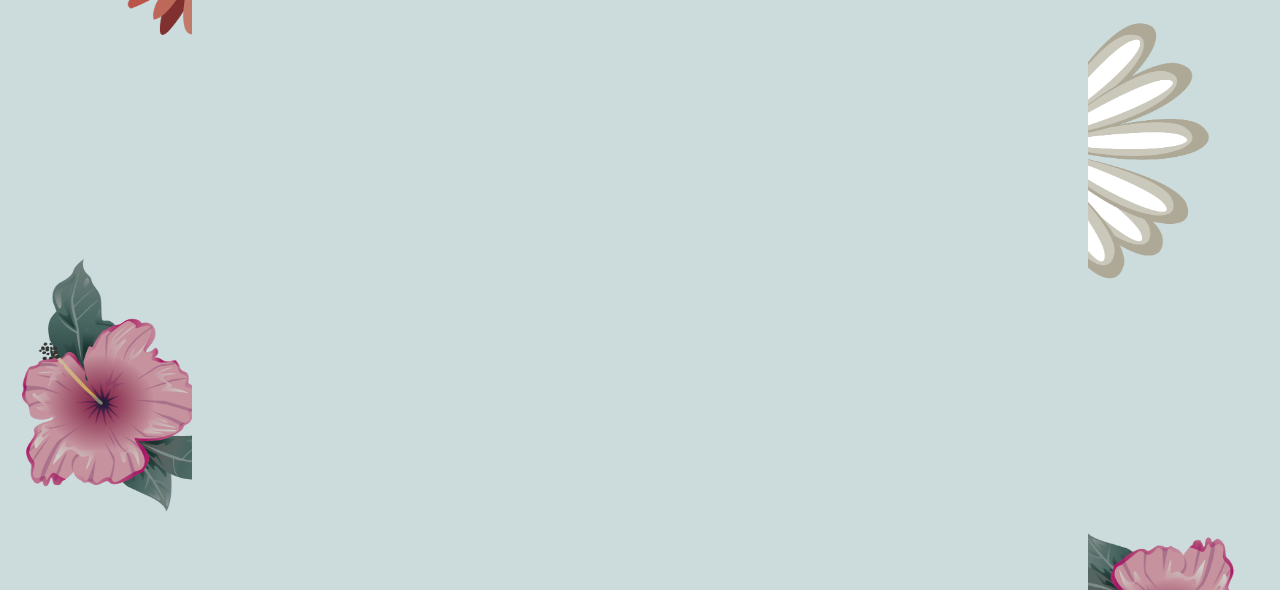
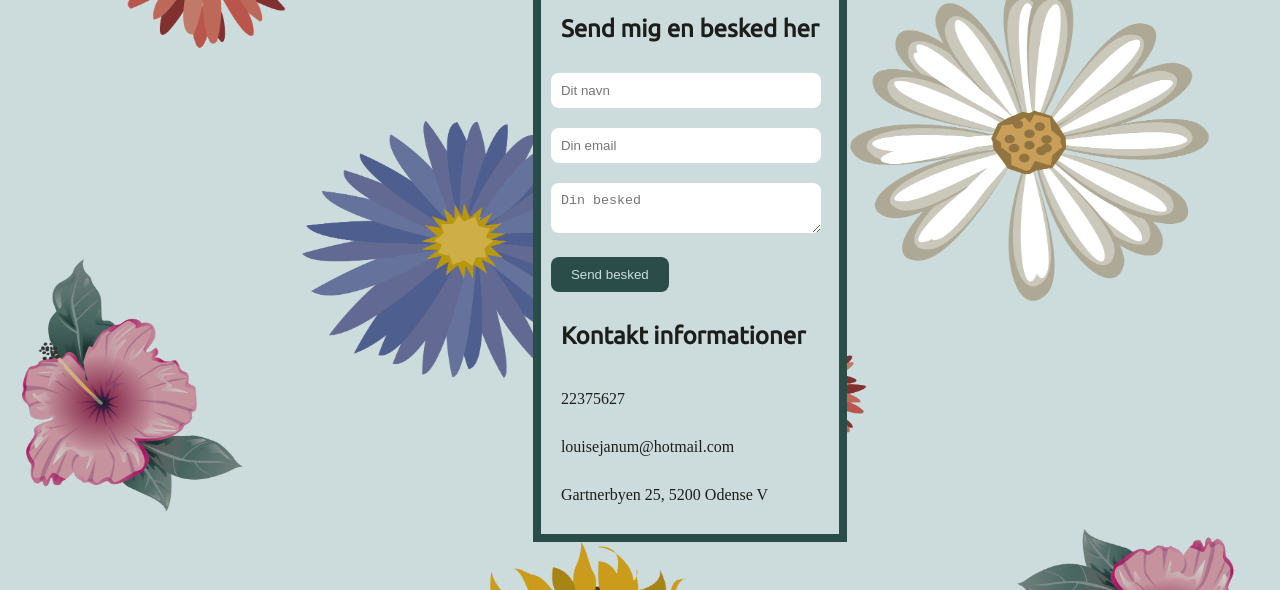
Before and after one commit to Loulyb/Praesentationsportfoejle, a plain HTML site: page kontakt.html in a window 1280 px wide. Shown: the part 277-867 px from the top of the page. Drawn offline with Linux system fonts and the light colour scheme.

Commit message:
ændringer

```diff
--- a/kontakt.html
+++ b/kontakt.html
@@ -31,9 +31,39 @@
         </nav>
     </header>
 
-    <div class="wrapper">
+    <div class="wrapper-kontakt">
         <main class="item4">
 
+            <section class="kontakt">
+                <div class="kontakt-box">
+
+                    <div class="kontakt-wrapper">
+                         <h2>Kontakt mig</h2>
+                         <div class="kontaktform">
+                            <h3>Send mig en besked her</h3>
+                            <form>
+                                <div class="formular">
+                                    <input type="text" name="name" placeholder="Dit navn">
+                                </div>
+                                <div class="formular">
+                                    <input type="email" name="email" placeholder="Din email">
+                                </div>
+                                <div class="formular">
+                                    <textarea name="massage" placeholder="Din besked"></textarea>
+                                </div>
+                                <button type="submit">Send besked</button>
+                            </form>
+                        </div>
+                        <div class="kontaktinfo">
+                            <h3>Kontakt informationer</h3>
+                            <p>22375627</p>
+                            <p>louisejanum@hotmail.com</p>
+                            <p>Gartnerbyen 25, 5200 Odense V</p>
+                        </div>
+                    </div>
+                </div>
+
+            </section>
 
         </main>
     </div>
--- a/style.css
+++ b/style.css
@@ -1,11 +1,11 @@
 /* mobil versionen*/
 
-*{
+* {
     margin: 0;
     padding: 0;
 }
 
-body{
+body {
     background-color: #CCDCDC;
     display: flex;
     flex-direction: column;
@@ -16,16 +16,27 @@ body{
     background-size: 100% 100%;
 }
 
-.wrapper{
-    margin: 0 auto ;
+/* Wrapper - giver en baggrundsfarve til teksten */
+
+.wrapper {
+    margin: 0 auto;
     width: 80%;
     background-color: #CCDCDC;
-    padding-top: 100px;
 }
 
-/* navigations bar */
+.portføjle, .grid{
+    margin-top: 100px;
+}
 
-.header{
+.wrapper-kontakt{
+    margin-top: 100px;
+    margin-bottom: 30px;
+    width: 100%;
+}
+
+/* navigationsbar og logo */
+
+.header {
     width: 100%;
     height: 100px;
     display: flex;
@@ -36,35 +47,35 @@ body{
     z-index: 999;
 }
 
-.logo{
+.logo {
     width: fit-content;
     height: 100%;
     padding-left: 20px;
     display: flex;
 }
 
-.logo img{
+.logo img {
     height: 90px;
     align-self: center;
 }
 
-.menu{
+.menu {
     width: fit-content;
     height: 100%;
-    padding-right:20px;
+    padding-right: 20px;
 }
 
-.menu ul{
+.menu ul {
     list-style: none;
 }
 
-.menu ul li{
+.menu ul li {
     display: inline;
     float: left;
     margin-right: 20px;
 }
 
-.menu ul li a{
+.menu ul li a {
     display: block;
     text-decoration: none;
     padding: 0 10px;
@@ -74,22 +85,21 @@ body{
     font-family: 'Ubuntu', sans-serif;
 }
 
-.menu ul li a:hover{
+.menu ul li a:hover {
     color: #5C8A66;
-    text-decoration:underline;
+    text-decoration: underline;
 }
 
-/* styling af forside */
+/* Styling af forside */
 
-section{
-    min-height: 60vh;
+section {
     width: 100%;
     display: flex;
     align-items: center;
     justify-content: center;
 }
 
-.grid{
+.grid {
     width: 90%;
     max-width: 1000px;
     display: flex;
@@ -97,7 +107,7 @@ section{
     justify-content: center;
 }
 
-.venstre{
+.venstre {
     width: 100%;
     height: 500px;
     background: url(billeder/mig-forside.jpg) no-repeat center / cover;
@@ -105,8 +115,8 @@ section{
     margin-left: -40px;
 }
 
-.højre{
-    width:90%;
+.højre {
+    width: 90%;
     min-height: 70px;
     display: flex;
     justify-content: center;
@@ -114,17 +124,17 @@ section{
     margin-right: -50px;
 }
 
-.grid h2{
+.grid h2 {
     font-size: 23px;
     color: #5C8A66;
 }
 
-.grid p{
-    text-align:center;
+.grid p {
+    text-align: center;
     color: #5C8A66;
 }
 
-hr{
+hr {
     border: 2px solid #2a4d4a;
     border-radius: 8px;
     margin-left: auto;
@@ -134,23 +144,45 @@ hr{
     width: 80%;
 }
 
-/* footer og stylingen af footer */
+/* Styling af om mig sektionen*/
 
-.footer{
+.row {
+    display: flex;
+    justify-content: center;
+    align-items: center;
+    flex-wrap: wrap;
+
+}
+
+.column {
+    flex: 20%;
+    max-width: 100%;
+    padding: 5px 5px;
+}
+
+.column img {
+    width: 100%;
+    padding: 2px;
+    border-radius: 8px;
+}
+
+/* Stylingen af footer */
+
+.footer {
     background-color: #2a4d4a;
     bottom: 0;
     width: 100%;
     position: static;
 }
 
-.sm{
+.sm {
     width: fit-content;
     height: 100%;
     margin-left: auto;
     margin-right: auto;
 }
 
-.sm img{
+.sm img {
     height: 30px;
     align-self: center;
     padding-bottom: 5px;
@@ -178,12 +210,14 @@ hr{
     position: relative;
     display: inline-block;
 }
+
 .in .in-hover {
     display: none;
     position: absolute;
     top: 0;
     left: 1px;
 }
+
 .in:hover .in-hover {
     display: inline;
 }
@@ -193,26 +227,28 @@ hr{
     position: relative;
     display: inline-block;
 }
+
 .lin .lin-hover {
     display: none;
     position: absolute;
     top: 0;
     left: 0;
 }
+
 .lin:hover .lin-hover {
     display: inline;
 }
 
-/* styling af tekst */
+/* Styling af teksten på hele hjemmesiden */
 
-h1{
+h1 {
     color: #776473;
     font-size: 30px;
     font-family: 'Ubuntu', sans-serif;
     padding: 10px;
 }
 
-h2{
+h2 {
     text-align: center;
     padding: 10px;
     color: #CCDCDC;
@@ -220,20 +256,20 @@ h2{
     font-size: 20px;
 }
 
-h3{
+h3 {
     color: #776473;
     font-size: 15px;
     font-family: 'Ubuntu', sans-serif;
     padding: 10px;
 }
 
-h4{
-    font-family:'Indie Flower', cursive;
+h4 {
+    font-family: 'Indie Flower', cursive;
     font-size: 20px;
     color: #1D1E1B;
 }
 
-.tekst{
+.tekst {
     padding-left: 10px;
     padding-right: 10px;
     padding-bottom: 5px;
@@ -244,40 +280,20 @@ h4{
     color: #1D1E1B;
 }
 
-p{
+p {
     color: #2a4d4a;
     padding: 10px;
 }
 
-.tekst3{
+.tekst3 {
     font-size: 15px;
     font-family: 'Ubuntu', sans-serif;
     color: #1D1E1B;
 }
 
-/* styling af om mig*/
+/* Styling af Portføjle siden*/
 
-.row {
-    display: flex;
-    justify-content: center;
-    align-items: center;
-    flex-wrap: wrap;
 
-  }
-
-.column{
-    flex: 20%;
-    max-width: 100%;
-    padding: 5px 5px;
-}
-
-.column img{
-    width: 100%;
-    padding: 2px;
-    border-radius: 8px;
-}
-
-/* styling af Portføjle*/
 .portføjle1 {
     display: flex;
     flex-direction: column;
@@ -289,8 +305,8 @@ p{
     list-style: none;
 }
 
-.portføjle1 li img{
-    width:100%;
+.portføjle1 li img {
+    width: 100%;
     height: auto;
     border-radius: 20px;
 }
@@ -300,71 +316,148 @@ p{
     border-radius: 20px;
 }
 
-.portføjle1 p{
+.portføjle1 p {
     padding-bottom: 10px;
     font-size: 15px;
 }
 
-.adobe{
+.adobe {
     width: 100%;
 }
 
-/* styling af Kontakt */
+/* Styling af Kontakt siden */
+.kontakt-box {
+    max-width: 60%;
+    display: flex;
+    justify-content: center;
+    flex-wrap: wrap;
+    background-color: #CCDCDC;
+    padding: 10px 10px;
+    border: 8px solid #2a4d4a;
+    min-height: 70vh;
+}
+
+.kontakt-box h2 {
+    font-size: 36px;
+    color: #1D1E1B;
+}
+
+.kontakt-wrapper {
+    flex-direction: column;
+}
+
+.kontaktform {
+    text-align: left;
+}
+
+.kontaktform h3 {
+    font-size: 24px;
+    margin-bottom: 20px;
+    color: #1D1E1B;
+}
+
+.formular {
+    margin-bottom: 20px;
+}
+
+input,
+textarea {
+    width: 90%;
+    padding: 10px;
+    border-radius: 8px;
+    border: none;
+    color: #2a4d4a;
+}
+
+input:focus,
+textarea:focus {
+    outline: none;
+    box-shadow: 0 0 8px #1D1E1B;
+}
+
+button {
+    display: inline-block;
+    padding: 10px 20px;
+    background-color: #2a4d4a;
+    color: #CCDCDC;
+    border: none;
+    border-radius: 8px;
+    cursor: pointer;
+    transition: 0, 3s ease;
+}
+
+button:hover {
+    background-color: #776473;
+}
+
+.kontaktinfo {
+    text-align: left;
+    padding-top: 20px;
+}
+
+.kontaktinfo h3 {
+    font-size: 24px;
+    margin-bottom: 20px;
+    color: #1D1E1B;
+}
+
+.kontaktinfo p {
+    margin-bottom: 10px;
+    color: #1D1E1B;
+}
 
 /* 550px or above */
 @media screen and (min-width: 550px) {
 
-    body{
+    body {
         min-height: 100vh;
     }
 
-    .wrapper{
+    .wrapper {
         width: 70%;
         margin: 0 auto;
-        height: 270vh;
     }
 
-    .wrapper-portføjle{
+    .wrapper-portføjle {
         width: 70%;
         margin: 0 auto;
-        height: 300vh;
     }
 
-    .logo{
+    .logo {
         padding-left: 30px;
     }
 
-    .menu ul li{
+    .menu ul li {
         margin-right: 30px;
     }
 
-    .menu ul li a{
+    .menu ul li a {
         padding: 0 30px;
         line-height: 100px;
         font-size: 25px;
     }
 
     /* styling af forside */
-        section{
+    section {
         min-height: 90vh;
     }
 
-        .grid h2{
+    .grid h2 {
         font-size: 70px;
     }
 
-        .grid p{
-            text-align:center;
+    .grid p {
+        text-align: center;
         font-size: 40px;
     }
 
-        .venstre{
+    .venstre {
         margin-left: -150px;
         height: 700px;
     }
 
-        .højre{
-            width:100%;
+    .højre {
+        width: 100%;
         min-height: 70px;
         display: flex;
         justify-content: center;
@@ -374,32 +467,32 @@ p{
 
     /* footer og stylingen af footer */
 
-    .sm img{
+    .sm img {
         height: 50px;
         align-self: center;
     }
 
     /* styling af tekst */
 
-    h1{
+    h1 {
         font-size: 40px;
         padding: 20px;
     }
 
-    h2{
+    h2 {
         font-size: 30px;
         padding: 20px;
     }
 
-    h3{
+    h3 {
         font-size: 30px;
     }
 
-    h4{
+    h4 {
         font-size: 20px;
     }
 
-    .tekst{
+    .tekst {
         font-size: 20px;
         padding: 10px;
         line-height: 40px;
@@ -409,13 +502,13 @@ p{
         padding-top: 10px;
     }
 
-    .tekst3{
+    .tekst3 {
         font-size: 20px;
         color: #1D1E1B;
     }
 
     /* styling af om mig*/
-        .column{
+    .column {
         padding: 10px 10px;
     }
 
@@ -437,21 +530,33 @@ p{
         padding: 20px;
     }
 
-    .portføjle1 li img{
+    .portføjle1 li img {
         width: 100%;
     }
 
     .portføjle1 li video {
-        width:95%;
+        width: 95%;
         height: auto;
 
     }
-    .portføjle1 p{
+
+    .portføjle1 p {
         padding-bottom: 40px;
         font-size: 20px;
     }
 
-    .portføjle1 h4{
+    .portføjle1 h4 {
         font-size: 30px;
     }
+
+    /*kontakt siden*/
+
+    .kontakt-box{
+        max-width: 100%px;
+        margin-left: 100px;
+        display: flex;
+        flex-direction: row;
+        flex-wrap: wrap;
+        padding-top: 50px;
     }
+}
```
Also changed, not shown: portføjle.html (+3 -2 lines). Lines whose indentation alone changed are shown as unchanged.
